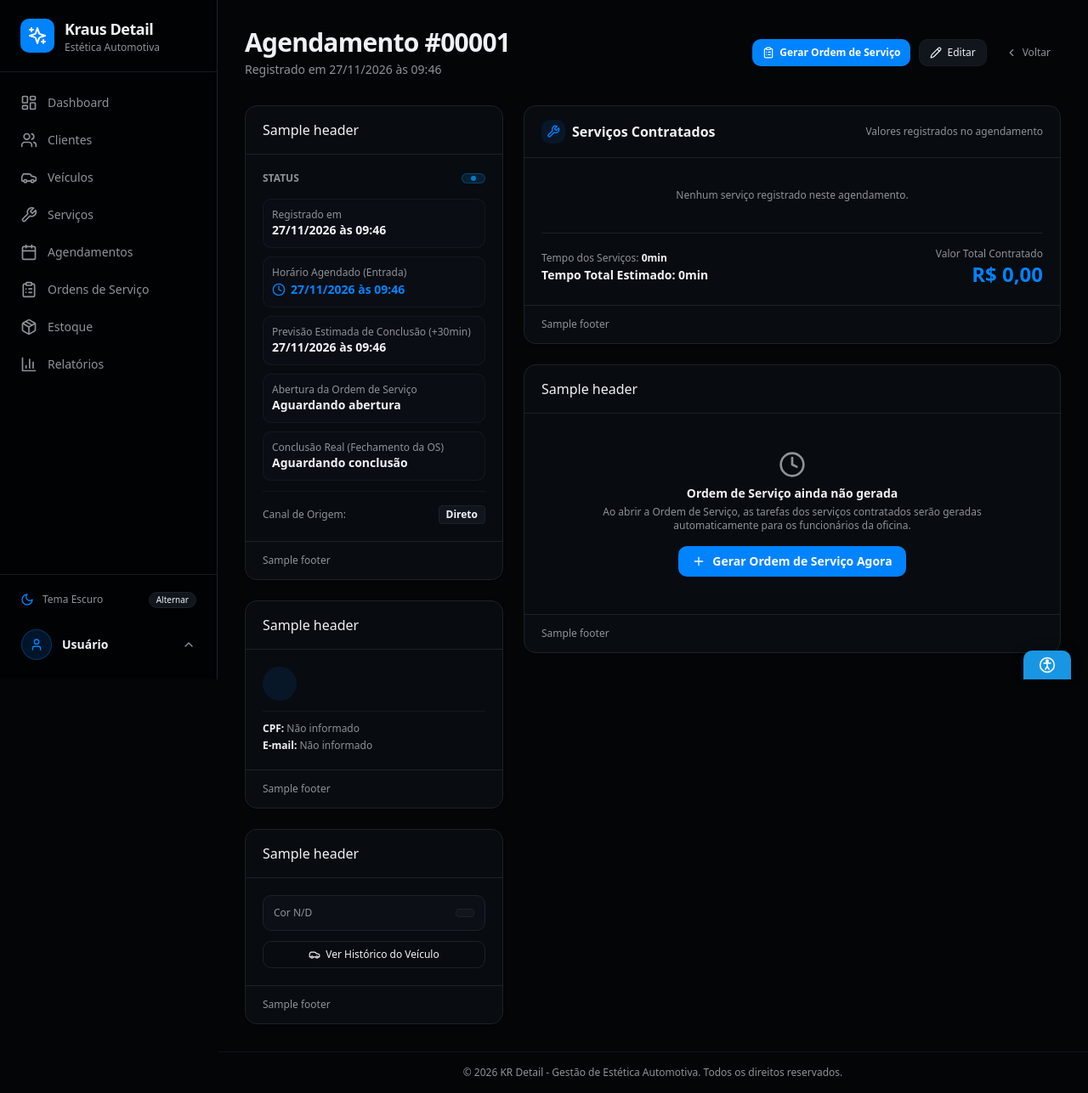
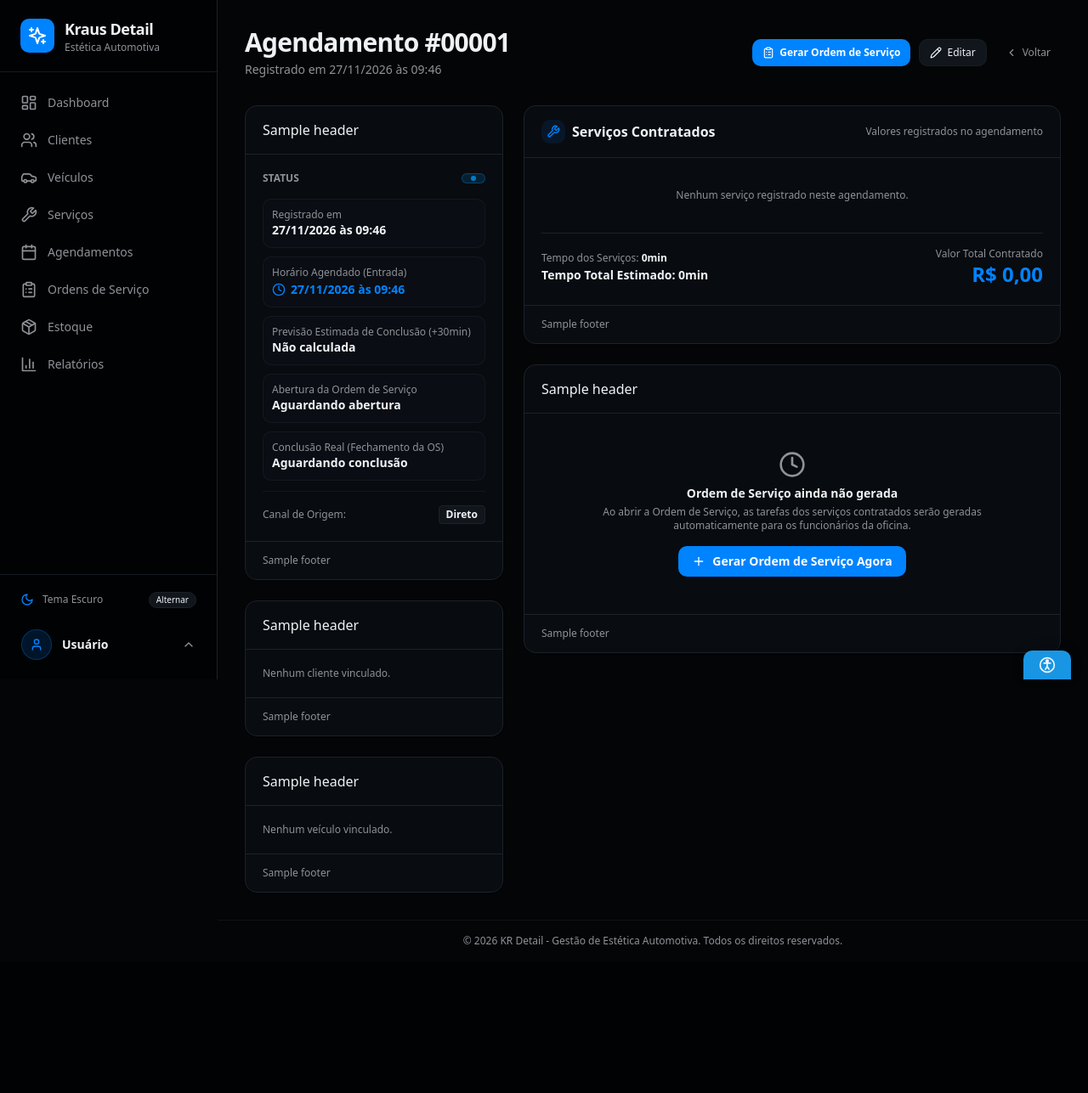
Before and after one commit to adrianAquino/krdetail, a Laravel app: template resources/views/agendamentos/show.blade.php in a window 1280 px wide. Shown: the whole page at 85% size. After the commit the page ends 1112 px from the top, so only its background shows below. Run offline with Laravel 12, Linux system fonts and the light colour scheme; the template is opened without the code that fills it: most values are stand-ins (such as "Sample title", 1, 10 or a date in 2020); style sheets or scripts are compiled from the project's sources; some libraries are stand-ins or nearby versions; some web fonts are replaced.

Commit message:
fix(views): elimina avisos de null safety e propriedades indefinidas em agendamentos

```diff
--- a/resources/views/agendamentos/create.blade.php
+++ b/resources/views/agendamentos/create.blade.php
@@ -44,7 +44,7 @@
                 <x-card :title="$isCliente ? 'Meu Veículo' : 'Cliente & Veículo'" :description="$isCliente ? 'Selecione qual dos seus veículos receberá o atendimento' : 'Selecione o cliente para visualizar apenas os veículos pertencentes a ele'">
                     <div class="space-y-4">
                         @if($isCliente && $clienteUnico)
-                            <input type="hidden" name="cliente_id" id="cliente_select" value="{{ $clienteUnico->id }}" />
+                            <input type="hidden" name="cliente_id" id="cliente_select" value="{{ $clienteUnico?->id }}" />
                         @else
                             <div>
                                 <x-select
--- a/resources/views/agendamentos/show.blade.php
+++ b/resources/views/agendamentos/show.blade.php
@@ -1,43 +1,53 @@
 @php
-    /** @var \App\Models\Agendamento|null $agendamentoObj */
+    /** @var \App\Models\Agendamento $agendamento */
     $isCliente = auth()->check() && auth()->user()->isCliente();
-    $agendamentoObj = $agendamento ?? null;
-    $clienteObj = $agendamentoObj?->cliente;
-    $veiculoObj = $agendamentoObj?->veiculo;
-    $osObj = $agendamentoObj?->ordemServico ?? $agendamentoObj?->ordem_servico ?? null;
-    $servicosItens = $agendamentoObj?->agendamentosServicos ?? $agendamentoObj?->servicos_itens ?? [];
-    $totalValor = collect($servicosItens)->sum(fn($i) => $i->valor_servico ?? $i->preco_base ?? 0);
-    $totalMinutosServicos = collect($servicosItens)->sum(fn($i) => $i->tempo_estimado_minutos ?? $i->servico?->tempo_estimado_minutos ?? 0);
+    $agendamentoObj = isset($agendamento) && $agendamento instanceof \App\Models\Agendamento
+        ? $agendamento
+        : new \App\Models\Agendamento();
+
+    /** @var \App\Models\Cliente|null $clienteObj */
+    $clienteObj = $agendamentoObj->cliente ?? null;
+
+    /** @var \App\Models\Veiculo|null $veiculoObj */
+    $veiculoObj = $agendamentoObj->veiculo ?? null;
+
+    /** @var \App\Models\OrdemServico|null $osObj */
+    $osObj = $agendamentoObj->ordemServico ?? null;
+
+    $servicosItens = $agendamentoObj->agendamentosServicos ?? $agendamentoObj->servicos_itens ?? [];
+    $totalValor = collect($servicosItens)->sum(fn($i) => (float) data_get($i, 'valor_servico', data_get($i, 'preco_base', 0)));
+    $totalMinutosServicos = collect($servicosItens)->sum(fn($i) => (int) data_get($i, 'tempo_estimado_minutos', data_get($i, 'servico.tempo_estimado_minutos', 0)));
     $gargaloMinutos = \App\Models\Agendamento::GARGALO_MINUTOS;
     $totalMinutosComGargalo = $totalMinutosServicos > 0 ? $totalMinutosServicos + $gargaloMinutos : 0;
 
     $tempoServicosFormatado = \App\Models\Agendamento::formatarMinutos((int) $totalMinutosServicos);
     $tempoTotalFormatado = \App\Models\Agendamento::formatarMinutos((int) $totalMinutosComGargalo);
 
-    $tarefas = $osObj ? $osObj->tarefas : collect();
+    /** @var \Illuminate\Support\Collection<int, \App\Models\TarefaOrdemServico> $tarefas */
+    $tarefas = $osObj && $osObj->tarefas ? $osObj->tarefas : collect();
     $totalTarefas = $tarefas->count();
     $tarefasConcluidas = $tarefas->where('status', 'concluida')->count();
-    $progressoOs = $totalTarefas > 0 ? round(($tarefasConcluidas / $totalTarefas) * 100) : ($agendamentoObj?->status === 'concluido' ? 100 : 0);
+    $progressoOs = $totalTarefas > 0 ? (int) round(($tarefasConcluidas / $totalTarefas) * 100) : ($agendamentoObj?->status === 'concluido' ? 100 : 0);
 
-    $temTarefaIniciada = $tarefas->contains(fn ($t) => in_array($t->status, ['em_andamento', 'concluida'], true));
+    $temTarefaIniciada = $tarefas->contains(fn ($t) => in_array(data_get($t, 'status'), ['em_andamento', 'concluida'], true));
     $podeCancelar = $agendamentoObj
-        && in_array($agendamentoObj->status, ['agendado', 'confirmado'], true)
+        && in_array($agendamentoObj?->status, ['agendado', 'confirmado'], true)
         && !$temTarefaIniciada
-        && (!$osObj || !in_array($osObj->status, ['em_andamento', 'concluida'], true));
+        && (!$osObj || !in_array($osObj?->status, ['em_andamento', 'concluida'], true));
 
     $dataConclusaoReal = $agendamentoObj?->data_conclusao ?? $osObj?->data_fim ?? null;
 @endphp
 
 <x-layouts.app :title="'Agendamento #' . ($agendamentoObj?->id ?? 1)">
     <x-header
-        :title="'Agendamento #' . str_pad($agendamentoObj?->id ?? 1, 5, '0', STR_PAD_LEFT)"
+        :title="'Agendamento #' . str_pad((string)($agendamentoObj?->id ?? 1), 5, '0', STR_PAD_LEFT)"
         :subtitle="'Registrado em ' . \Carbon\Carbon::parse($agendamentoObj?->created_at ?? now())->format('d/m/Y \à\s H:i')"
     >
         <x-slot:actions>
             @if(!$isCliente)
                 @if($osObj)
-                    <x-button href="{{ route('ordens-servico.show', $osObj->id) }}" variant="primary" size="sm" icon="clipboard-list">
-                        Acessar Ordem de Serviço ({{ $osObj->numero }})
+                    <x-button href="{{ route('ordens-servico.show', $osObj?->id ?? 0) }}" variant="primary" size="sm" icon="clipboard-list">
+                        Acessar Ordem de Serviço ({{ $osObj?->numero ?? '' }})
                     </x-button>
                 @elseif(!in_array($agendamentoObj?->status, ['cancelado', 'concluido'], true))
                     <form method="POST" action="{{ route('ordens-servico.store') }}" class="inline">
@@ -58,7 +68,7 @@
 
             @if($podeCancelar && $agendamentoObj)
                 <form method="POST"
-                      action="{{ route('agendamentos.cancelar', $agendamentoObj->id) }}"
+                      action="{{ route('agendamentos.cancelar', $agendamentoObj?->id ?? 0) }}"
                       class="inline"
                       onsubmit="return confirm('Tem certeza que deseja cancelar este agendamento?')">
                     @csrf
@@ -105,14 +115,14 @@
                         <div class="p-2.5 rounded-lg bg-secondary/30 border border-border/60">
                             <span class="text-muted-foreground block">Previsão Estimada de Conclusão (+30min)</span>
                             <span class="font-semibold text-foreground text-sm">
-                                {{ $agendamentoObj?->data_fim ? \Carbon\Carbon::parse($agendamentoObj->data_fim)->format('d/m/Y \à\s H:i') : 'Não calculada' }}
+                                {{ $agendamentoObj?->data_fim ? \Carbon\Carbon::parse($agendamentoObj?->data_fim)->format('d/m/Y \à\s H:i') : 'Não calculada' }}
                             </span>
                         </div>
 
                         <div class="p-2.5 rounded-lg bg-secondary/30 border border-border/60">
                             <span class="text-muted-foreground block">Abertura da Ordem de Serviço</span>
                             <span class="font-semibold text-foreground text-sm">
-                                {{ $osObj?->data_inicio ? \Carbon\Carbon::parse($osObj->data_inicio)->format('d/m/Y \à\s H:i') : 'Aguardando abertura' }}
+                                {{ $osObj?->data_inicio ? \Carbon\Carbon::parse($osObj?->data_inicio)->format('d/m/Y \à\s H:i') : 'Aguardando abertura' }}
                             </span>
                         </div>
 
@@ -148,19 +158,19 @@
                     @if($clienteObj)
                         <div class="flex items-center gap-3 mb-3">
                             <div class="flex h-10 w-10 shrink-0 items-center justify-center rounded-full bg-primary/10 text-primary font-bold text-sm">
-                                {{ mb_strtoupper(mb_substr($clienteObj->nome, 0, 2, 'UTF-8'), 'UTF-8') }}
+                                {{ mb_strtoupper(mb_substr($clienteObj?->nome ?? '', 0, 2, 'UTF-8'), 'UTF-8') }}
                             </div>
                             <div>
-                                <a href="{{ route('clientes.show', $clienteObj->id) }}" class="font-semibold text-foreground hover:text-primary transition-colors text-sm">
-                                    {{ $clienteObj->nome }}
+                                <a href="{{ route('clientes.show', $clienteObj?->id ?? 0) }}" class="font-semibold text-foreground hover:text-primary transition-colors text-sm">
+                                    {{ $clienteObj?->nome }}
                                 </a>
-                                <p class="text-xs text-muted-foreground">{{ $clienteObj->telefone }}</p>
+                                <p class="text-xs text-muted-foreground">{{ $clienteObj?->telefone }}</p>
                             </div>
                         </div>
 
                         <div class="pt-3 border-t border-border/60 text-xs space-y-1 text-muted-foreground">
-                            <p><strong class="text-foreground">CPF:</strong> {{ $clienteObj->cpf_cnpj ?? 'Não informado' }}</p>
-                            <p><strong class="text-foreground">E-mail:</strong> {{ $clienteObj->email ?? 'Não informado' }}</p>
+                            <p><strong class="text-foreground">CPF:</strong> {{ $clienteObj?->cpf_cnpj ?? 'Não informado' }}</p>
+                            <p><strong class="text-foreground">E-mail:</strong> {{ $clienteObj?->email ?? 'Não informado' }}</p>
                         </div>
                     @else
                         <p class="text-xs text-muted-foreground">Nenhum cliente vinculado.</p>
@@ -173,15 +183,15 @@
                 @if($veiculoObj)
                     <div class="p-3 rounded-lg bg-secondary/50 border border-border mb-3 flex items-center justify-between">
                         <div>
-                            <p class="font-bold text-sm text-foreground">{{ $veiculoObj->marca }} {{ $veiculoObj->modelo }}</p>
-                            <p class="text-xs text-muted-foreground">{{ $veiculoObj->cor ?? 'Cor N/D' }}</p>
+                            <p class="font-bold text-sm text-foreground">{{ $veiculoObj?->marca }} {{ $veiculoObj?->modelo }}</p>
+                            <p class="text-xs text-muted-foreground">{{ $veiculoObj?->cor ?? 'Cor N/D' }}</p>
                         </div>
                         <span class="font-mono text-sm font-extrabold px-2.5 py-1 rounded bg-secondary text-primary border border-border">
-                            {{ $veiculoObj->placa }}
+                            {{ $veiculoObj?->placa }}
                         </span>
                     </div>
 
-                    <x-button href="{{ route('veiculos.show', $veiculoObj->id) }}" variant="outline" size="sm" class="w-full" icon="car">
+                    <x-button href="{{ route('veiculos.show', $veiculoObj?->id ?? 0) }}" variant="outline" size="sm" class="w-full" icon="car">
                         Ver Histórico do Veículo
                     </x-button>
                 @else
@@ -209,17 +219,20 @@
                 <div class="space-y-3">
                     @forelse($servicosItens as $item)
                         @php
-                            $servicoModel = $item->servico ?? $item;
-                            $tempoEstimado = $item->tempo_estimado_minutos ?? $servicoModel?->tempo_estimado_minutos ?? 60;
-                            $valorServico = $item->valor_servico ?? $servicoModel?->preco_base ?? 0;
+                            $nomeServico = data_get($item, 'servico.nome', data_get($item, 'nome', 'Serviço'));
+                            $descricaoServico = data_get($item, 'servico.descricao', data_get($item, 'descricao', ''));
+                            $tempoEstimado = (int) data_get($item, 'tempo_estimado_minutos', data_get($item, 'servico.tempo_estimado_minutos', 60));
+                            $valorServico = (float) data_get($item, 'valor_servico', data_get($item, 'preco_base', 0));
                             $horasItem = floor($tempoEstimado / 60);
                             $minutosItem = $tempoEstimado % 60;
                             $tempoItemFormatado = $horasItem > 0 ? "{$horasItem}h " . ($minutosItem > 0 ? "{$minutosItem}min" : '') : "{$minutosItem}min";
                         @endphp
                         <div class="flex items-start justify-between p-3.5 rounded-xl border border-border bg-secondary/20">
                             <div>
-                                <h4 class="font-bold text-sm text-foreground">{{ $servicoModel?->nome ?? 'Serviço' }}</h4>
-                                <p class="text-xs text-muted-foreground mt-0.5">{{ $servicoModel?->descricao ?? '' }}</p>
+                                <h4 class="font-bold text-sm text-foreground">{{ $nomeServico }}</h4>
+                                @if(!empty($descricaoServico))
+                                    <p class="text-xs text-muted-foreground mt-0.5">{{ $descricaoServico }}</p>
+                                @endif
                                 <div class="flex items-center gap-1.5 text-xs text-muted-foreground mt-1">
                                     <x-icon name="clock" class="w-3.5 h-3.5" />
                                     <span>Tempo estimado: {{ $tempoItemFormatado }}</span>
@@ -268,21 +281,21 @@
                                 </div>
                                 <div>
                                     <div class="flex items-center gap-2">
-                                        <span class="font-mono text-sm font-bold text-foreground">{{ $osObj->numero }}</span>
-                                        <x-badge-status :status="$osObj->status" />
+                                        <span class="font-mono text-sm font-bold text-foreground">{{ $osObj?->numero }}</span>
+                                        <x-badge-status :status="$osObj?->status ?? 'aberta'" />
                                     </div>
                                     <p class="text-xs text-muted-foreground mt-0.5">
                                         {{ $tarefasConcluidas }} de {{ $totalTarefas }} etapa(s) concluída(s) ({{ $progressoOs }}%)
                                     </p>
                                     <div class="flex flex-wrap items-center gap-x-4 gap-y-0.5 text-[11px] text-muted-foreground mt-1">
-                                        <span><strong>Abertura da OS:</strong> {{ $osObj->data_inicio ? \Carbon\Carbon::parse($osObj->data_inicio)->format('d/m/Y H:i') : '-' }}</span>
-                                        <span><strong>Fechamento da OS:</strong> {{ $osObj->data_fim ? \Carbon\Carbon::parse($osObj->data_fim)->format('d/m/Y H:i') : 'Em aberto' }}</span>
+                                        <span><strong>Abertura da OS:</strong> {{ $osObj?->data_inicio ? \Carbon\Carbon::parse($osObj?->data_inicio)->format('d/m/Y H:i') : '-' }}</span>
+                                        <span><strong>Fechamento da OS:</strong> {{ $osObj?->data_fim ? \Carbon\Carbon::parse($osObj?->data_fim)->format('d/m/Y H:i') : 'Em aberto' }}</span>
                                     </div>
                                 </div>
                             </div>
 
                             @if(!$isCliente)
-                                <x-button href="{{ route('ordens-servico.show', $osObj->id) }}" variant="primary" size="md" icon="eye">
+                                <x-button href="{{ route('ordens-servico.show', $osObj?->id ?? 0) }}" variant="primary" size="md" icon="eye">
                                     Abrir OS
                                 </x-button>
                             @endif
@@ -299,18 +312,18 @@
                                         <div class="flex flex-col sm:flex-row sm:items-center sm:justify-between gap-2 rounded-xl border border-border bg-secondary/20 p-3">
                                             <div>
                                                 <div class="flex items-center gap-2">
-                                                    <span class="font-semibold text-sm text-foreground">{{ $tarefa->titulo }}</span>
-                                                    <x-badge-status :status="$tarefa->status" />
+                                                    <span class="font-semibold text-sm text-foreground">{{ data_get($tarefa, 'titulo', 'Tarefa') }}</span>
+                                                    <x-badge-status :status="data_get($tarefa, 'status', 'pendente')" />
                                                 </div>
                                                 <div class="flex flex-wrap items-center gap-3 text-xs text-muted-foreground mt-1">
-                                                    @if($tarefa->funcionario)
-                                                        <span>Responsável: <strong class="text-foreground">{{ $tarefa->funcionario->nome }}</strong></span>
+                                                    @if(data_get($tarefa, 'funcionario'))
+                                                        <span>Responsável: <strong class="text-foreground">{{ data_get($tarefa, 'funcionario.nome') }}</strong></span>
                                                     @endif
-                                                    <span><strong>Abertura da Tarefa:</strong> {{ $tarefa->data_inicio ? \Carbon\Carbon::parse($tarefa->data_inicio)->format('d/m/Y H:i') : 'Não iniciada' }}</span>
-                                                    <span><strong>Encerramento da Tarefa:</strong> {{ $tarefa->data_conclusao ? \Carbon\Carbon::parse($tarefa->data_conclusao)->format('d/m/Y H:i') : 'Aguardando conclusão' }}</span>
+                                                    <span><strong>Abertura da Tarefa:</strong> {{ data_get($tarefa, 'data_inicio') ? \Carbon\Carbon::parse(data_get($tarefa, 'data_inicio'))->format('d/m/Y H:i') : 'Não iniciada' }}</span>
+                                                    <span><strong>Encerramento da Tarefa:</strong> {{ data_get($tarefa, 'data_conclusao') ? \Carbon\Carbon::parse(data_get($tarefa, 'data_conclusao'))->format('d/m/Y H:i') : 'Aguardando conclusão' }}</span>
                                                 </div>
-                                                @if(!empty($tarefa->observacoes))
-                                                    <p class="text-xs text-muted-foreground italic mt-1">"{{ $tarefa->observacoes }}"</p>
+                                                @if(!empty(data_get($tarefa, 'observacoes')))
+                                                    <p class="text-xs text-muted-foreground italic mt-1">"{{ data_get($tarefa, 'observacoes') }}"</p>
                                                 @endif
                                             </div>
                                         </div>
```
Also changed, not shown: resources/views/agendamentos/edit.blade.php (+19 -18 lines), resources/views/agendamentos/index.blade.php (+6 -6 lines).
